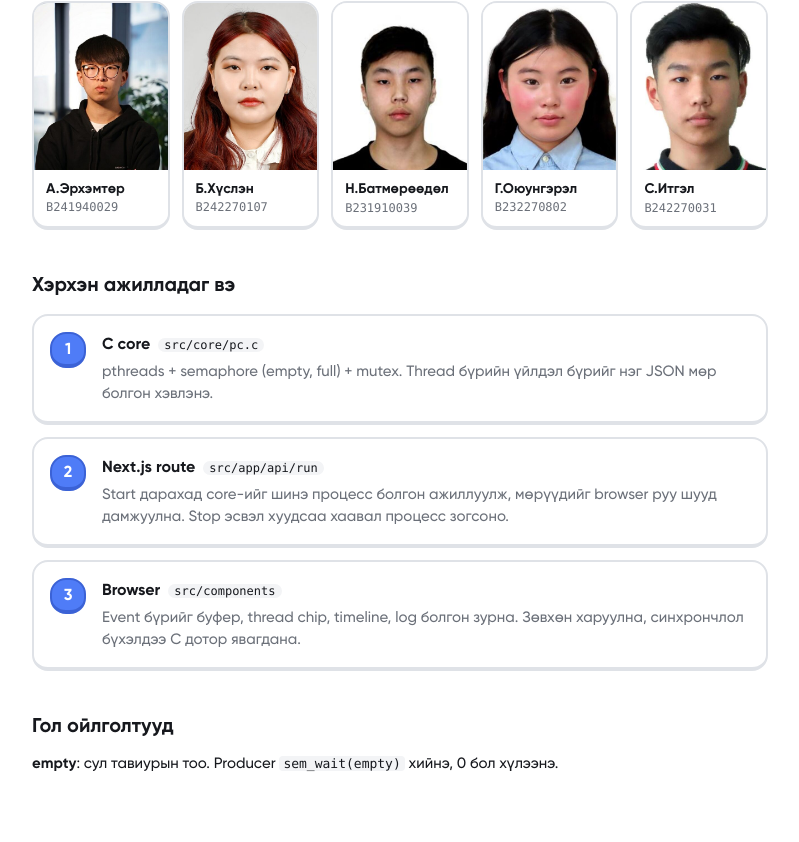
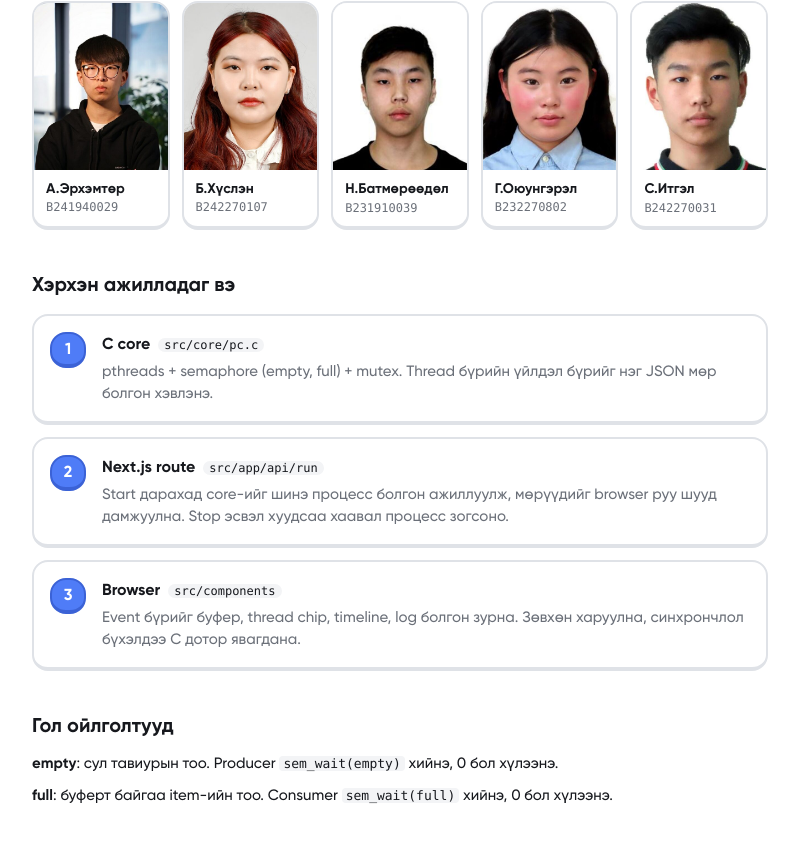
Before and after one commit to khuslenshi/os-bd1-producer-consumer, a Next.js app: page /about-mock in a window 1280 px wide. Shown: the part 292-1134 px from the top of the page, without its empty margins (240-1039 px from the left). Built offline with nearby package versions, Linux system fonts and the light colour scheme.

Commit message:
fix: explain full semaphore on about mock

```diff
--- a/src/app/about-mock/page.tsx
+++ b/src/app/about-mock/page.tsx
@@ -65,6 +65,7 @@ export default function Page() {
         <h2 className="text-xl font-bold">Гол ойлголтууд</h2>
         <ul className="flex flex-col gap-2 text-[15px] leading-relaxed">
           <li><b>empty</b>: сул тавиурын тоо. Producer <code className="rounded bg-muted px-1 font-mono text-[13px]">sem_wait(empty)</code> хийнэ, 0 бол хүлээнэ.</li>
+          <li><b>full</b>: буферт байгаа item-ийн тоо. Consumer <code className="rounded bg-muted px-1 font-mono text-[13px]">sem_wait(full)</code> хийнэ, 0 бол хүлээнэ.</li>
         </ul>
       </section>
     </main>
```
